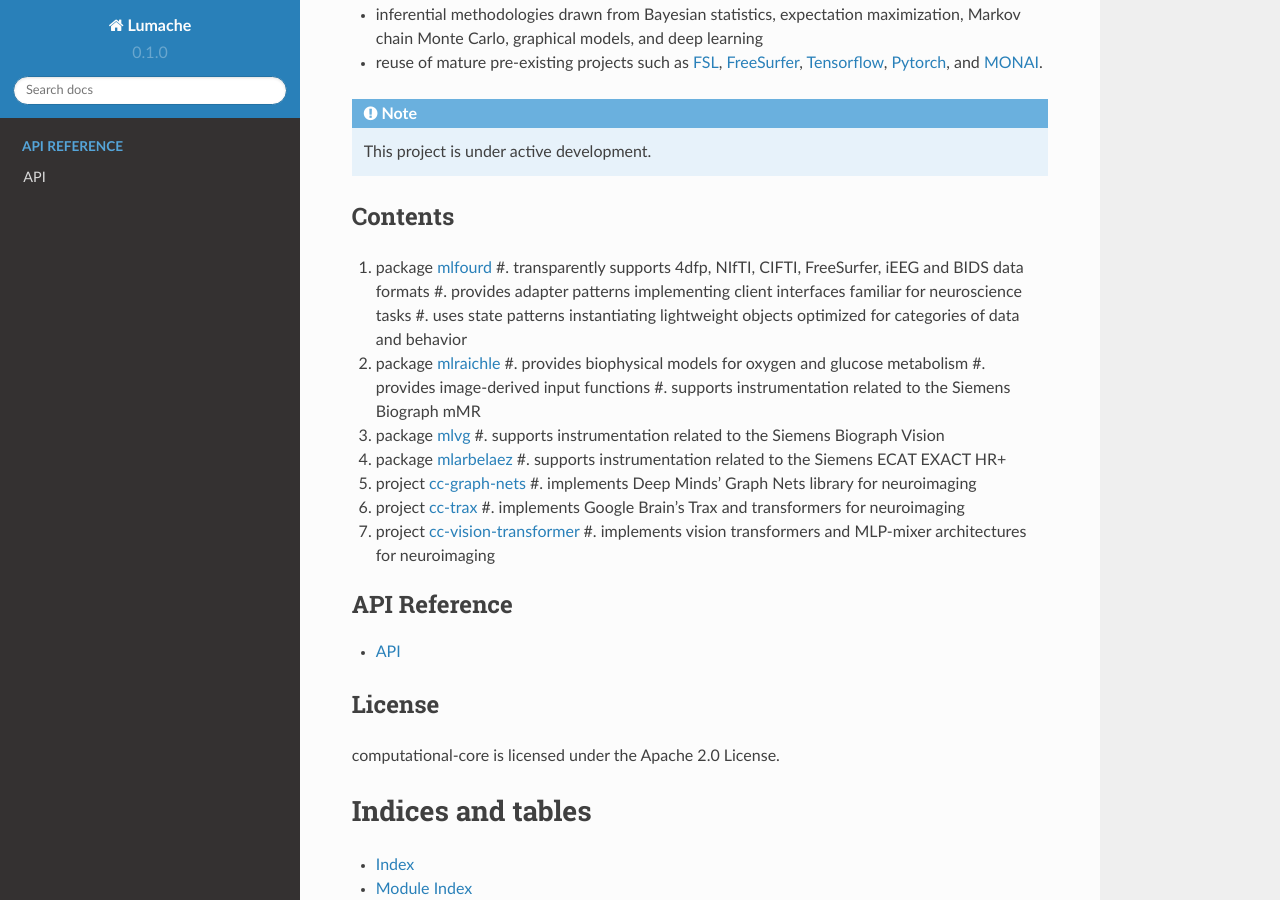
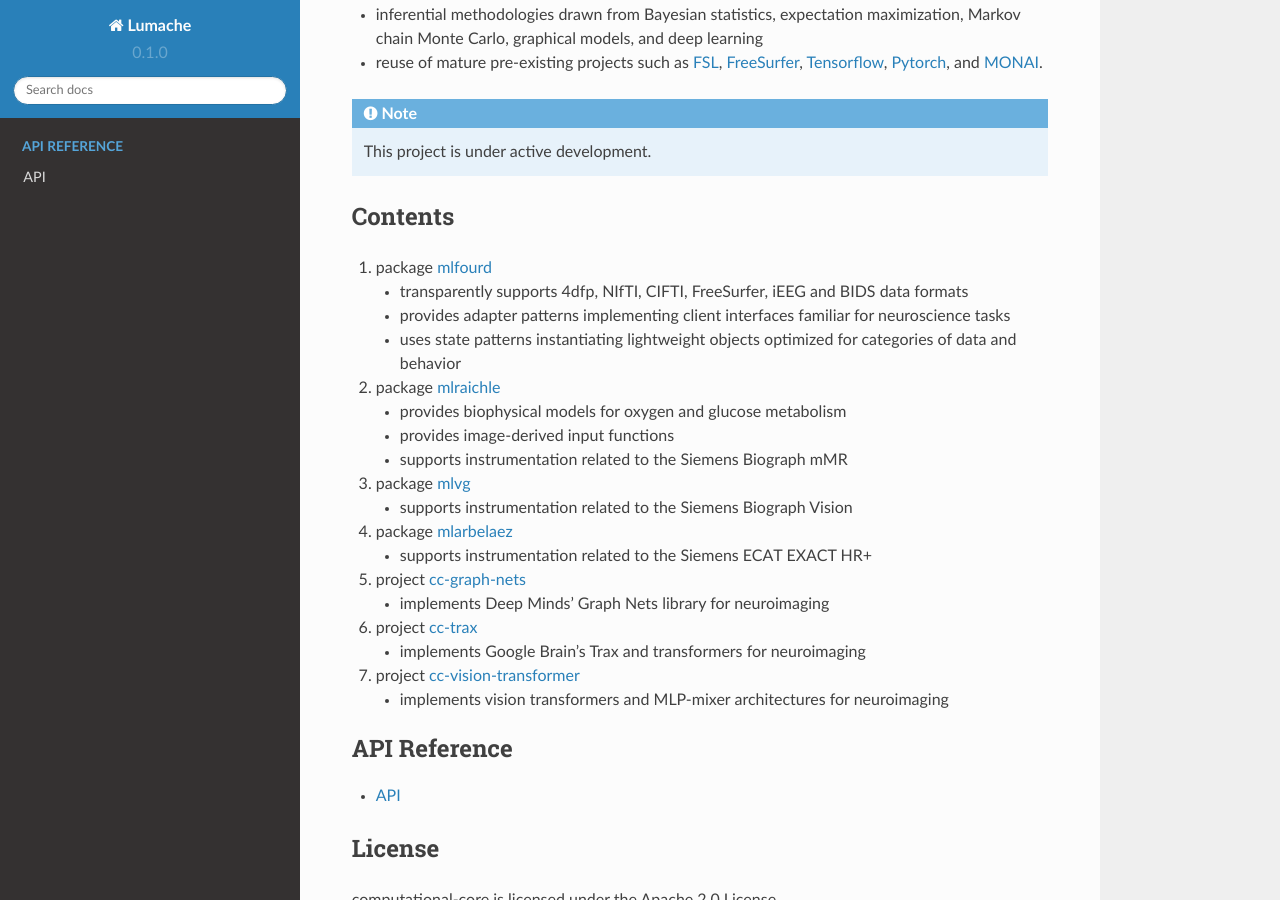
Before and after one commit to jjleewustledu/computational-core, a Sphinx documentation site: the page built from docs/source/index.rst, in a window 1280 px wide and 900 px high, scrolled down 482 px. Built offline with Sphinx 7.4.7 and the Read the Docs theme 2.0.0, drawn with Linux system fonts in a browser that asks for light colours; pages that are not in the unit, such as notebooks, are missing from menus.

Commit message:
fixing nested lists

```diff
--- a/docs/source/index.rst
+++ b/docs/source/index.rst
@@ -25,29 +25,36 @@ Contents
 --------
 
 #. package `mlfourd <https://mlfourd.readthedocs.io/en/latest/>`_
-   #. transparently supports 4dfp, NIfTI, CIFTI, FreeSurfer, iEEG and BIDS data formats
-   #. provides adapter patterns implementing client interfaces familiar for neuroscience tasks
-   #. uses state patterns instantiating lightweight objects optimized for categories of data and behavior
+
+   - transparently supports 4dfp, NIfTI, CIFTI, FreeSurfer, iEEG and BIDS data formats
+   - provides adapter patterns implementing client interfaces familiar for neuroscience tasks
+   - uses state patterns instantiating lightweight objects optimized for categories of data and behavior
 
 #. package `mlraichle <https://mlraichle.readthedocs.io/en/latest/>`_
-   #. provides biophysical models for oxygen and glucose metabolism
-   #. provides image-derived input functions
-   #. supports instrumentation related to the Siemens Biograph mMR
+
+   - provides biophysical models for oxygen and glucose metabolism
+   - provides image-derived input functions
+   - supports instrumentation related to the Siemens Biograph mMR
 
 #. package `mlvg <https://mlvg.readthedocs.io/en/latest/>`_
-   #. supports instrumentation related to the Siemens Biograph Vision
+
+   - supports instrumentation related to the Siemens Biograph Vision
 
 #. package `mlarbelaez <https://mlarbelaez.readthedocs.io/en/latest/>`_
-   #. supports instrumentation related to the Siemens ECAT EXACT HR+
+
+   - supports instrumentation related to the Siemens ECAT EXACT HR+
 
 #. project `cc-graph-nets <https://cc-graph-nets.readthedocs.io/en/latest/>`_
-   #. implements Deep Minds' Graph Nets library for neuroimaging
+
+   - implements Deep Minds' Graph Nets library for neuroimaging
 
 #. project `cc-trax <https://cc-trax.readthedocs.io/en/latest/>`_
-   #. implements Google Brain's Trax and transformers for neuroimaging
+
+   - implements Google Brain's Trax and transformers for neuroimaging
 
 #. project `cc-vision-transformer <https://cc-vision-transformer.readthedocs.io/en/latest/>`_
-   #. implements vision transformers and MLP-mixer architectures for neuroimaging
+
+   - implements vision transformers and MLP-mixer architectures for neuroimaging
 
 
 .. toctree::
```
